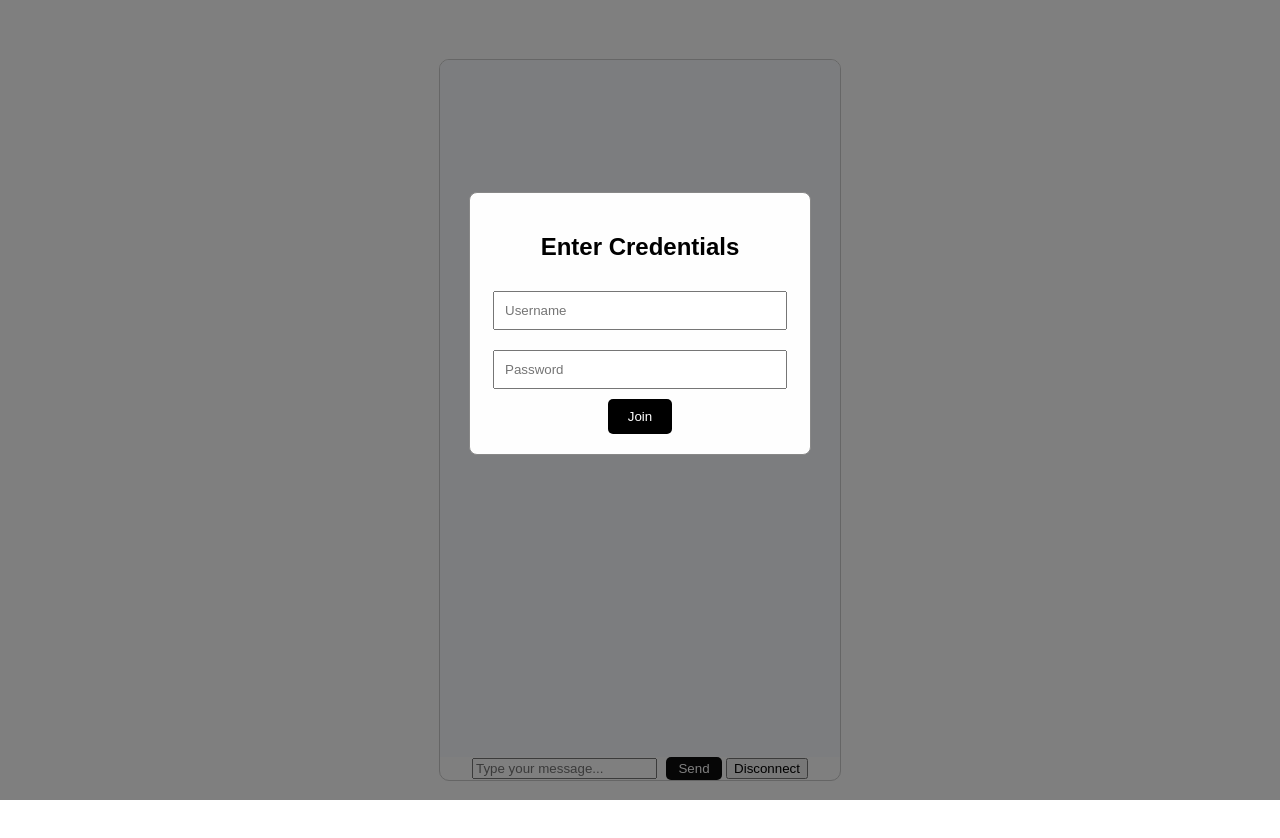
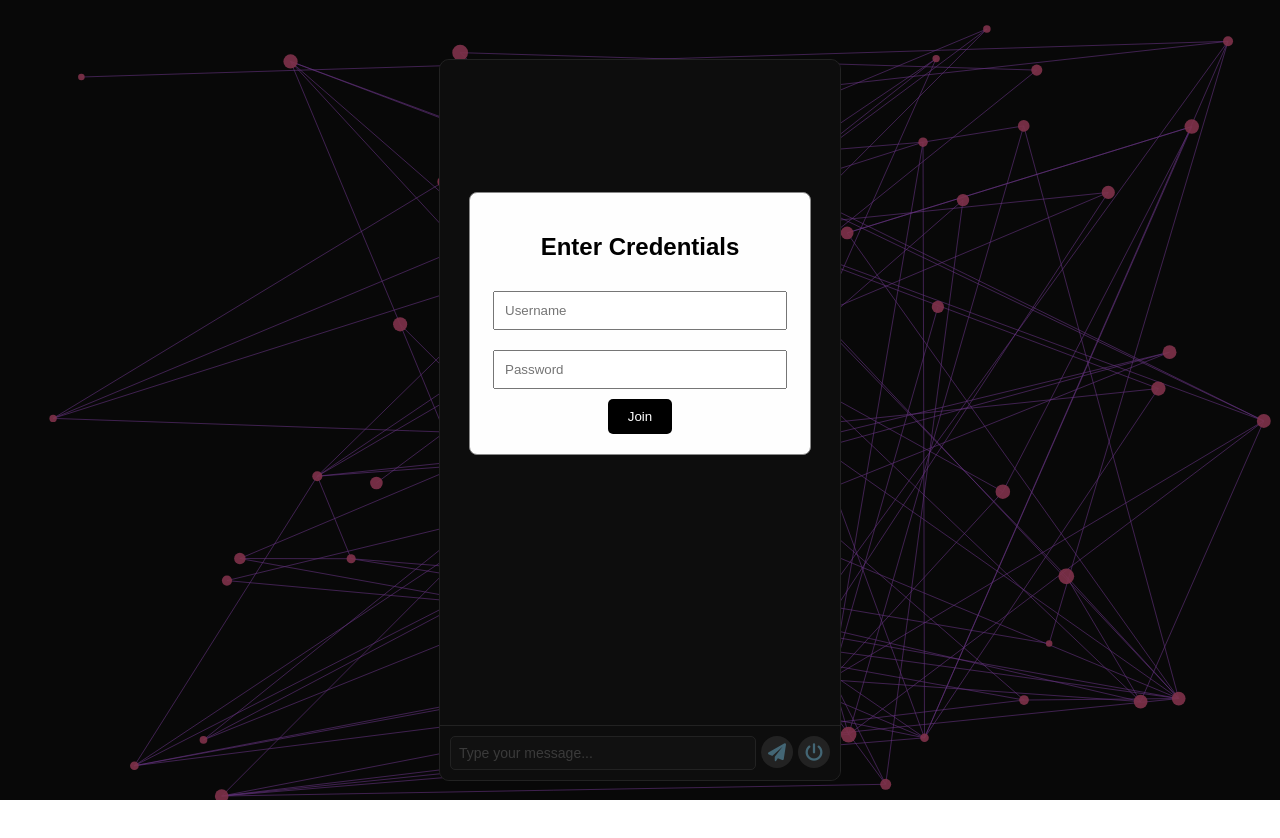
Before and after one commit to ShubhamYadav25/sncroniza, a website: page src/client/index.html in a window 1280 px wide. Drawn offline with Linux system fonts and the light colour scheme.

Commit message:
improved css

```diff
--- a/src/client/index.html
+++ b/src/client/index.html
@@ -5,10 +5,13 @@
     <meta charset="UTF-8">
     <meta name="viewport" content="width=device-width, initial-scale=1.0">
     <title>Clipboard Sync</title>
+    <link rel="stylesheet" href="https://cdnjs.cloudflare.com/ajax/libs/font-awesome/6.0.0-beta3/css/all.min.css">
     <link rel="stylesheet" href="styles.css">
 </head>
 
 <body>
+
+    <canvas id="neuralCanvas"></canvas>
 
     <!-- Auth -->
     <div id="authModal" class="modal">
@@ -30,9 +33,12 @@
         <div id="messagesContainer"></div>
         <div id="messageBox">
             <input type="text" id="clipboardText" placeholder="Type your message..." />
-            <button id="sendButton">Send</button>
-
-            <button id="disconnectButton">Disconnect</button>
+            <button id="sendButton">
+                <i class="fas fa-paper-plane"></i>
+            </button>
+            <button id="disconnectButton">
+                <i class="fas fa-power-off"></i>
+            </button>
         </div>
     </div>
 
--- a/src/client/script.js
+++ b/src/client/script.js
@@ -8,6 +8,7 @@ const userNameDisplay = document.getElementById('userNameDisplay');
 const sendButton = document.getElementById('sendButton');
 const disconnectButton = document.getElementById('disconnectButton');
 
+DrawNeuralNetWorkBackGroun();
 
 // Show the modal on page load
 window.onload = () => {
@@ -138,3 +139,118 @@ function displayMessage(sender, message, isSelf) {
     // Scroll to the latest message
     messagesContainer.scrollTop = messagesContainer.scrollHeight;
 }
+
+function DrawNeuralNetWorkBackGroun() {
+    // Get 2D canva
+    const canvas = document.getElementById('neuralCanvas');
+    const ctx = canvas.getContext('2d');
+
+    // Canvas fits the entire screen, we adjust its size dynamically:
+    function resizeCanvas() {
+        canvas.width = window.innerWidth;
+        canvas.height = window.innerHeight;
+    }
+    resizeCanvas();
+    window.addEventListener('resize', resizeCanvas);
+
+    //------------------------------------------------  Neural network data
+    /**
+     * Nodes: Represented as circles with x/y coordinates and radii.
+     * Connections: Lines connecting pairs of nodes.
+     */
+
+    const nodes = [];
+    const connections = [];
+
+    // Initialize neural network nodes and connections
+    function setupNeuralNetwork() {
+
+        /**
+         * node has properties like position (x, y), radius r, and movement velocity (vx, vy)
+         */
+        for (let i = 0; i < 50; i++) {
+            nodes.push({
+                x: Math.random() * canvas.width,
+                y: Math.random() * canvas.height,
+                r: Math.random() * 5 + 3,
+                vx: (Math.random() - 0.5) * 2, // Random velocity (-1 to 1)
+                vy: (Math.random() - 0.5) * 2, // Random velocity (-1 to 1)
+                hovered: false,
+            });
+        }
+
+        // Connections link two random nodes
+        for (let i = 0; i < 100; i++) {
+            connections.push({
+                a: nodes[Math.floor(Math.random() * nodes.length)], // Start node
+                b: nodes[Math.floor(Math.random() * nodes.length)], // End node
+            });
+        }
+    }
+
+    // Handle mouse movement
+    canvas.addEventListener('mousemove', (event) => {
+        const rect = canvas.getBoundingClientRect();
+        const mouseX = event.clientX - rect.left;
+        const mouseY = event.clientY - rect.top;
+
+        nodes.forEach((node) => {
+            const dx = node.x - mouseX;
+            const dy = node.y - mouseY;
+            const distance = Math.sqrt(dx * dx + dy * dy);
+
+            node.hovered = distance < node.r + 5; // Mark as hovered if within radius
+        });
+    });
+
+    /**
+     * Drawing the Neural Network Connections: Lines between connected nodes.Nodes: Circles, with special styling if hovered.
+     */
+    function drawNeuralNetwork() {
+        ctx.clearRect(0, 0, canvas.width, canvas.height);
+
+        // Draw connections
+        ctx.strokeStyle = 'rgba(200, 100, 255, 0.6)';
+        connections.forEach(({ a, b }) => {
+            ctx.beginPath();
+            ctx.moveTo(a.x, a.y);
+            ctx.lineTo(b.x, b.y);
+            ctx.stroke();
+        });
+
+        // Draw nodes
+        nodes.forEach((node) => {
+            ctx.beginPath();
+
+            if (node.hovered) {
+                ctx.fillStyle = 'rgba(255, 255, 100, 1)'; // Highlight hovered node
+                ctx.arc(node.x, node.y, node.r + 3, 0, Math.PI * 2);
+            } else {
+                ctx.fillStyle = 'rgba(255, 100, 150, 0.9)'; // Default color
+                ctx.arc(node.x, node.y, node.r, 0, Math.PI * 2);
+            }
+
+            ctx.fill();
+        });
+
+        /**
+         * Animating Nodes To make the nodes move:
+         * Update each node's position based on its velocity (vx, vy).
+         * Reverse velocity if the node hits the canvas edge (to "bounce").
+         */
+        nodes.forEach((node) => {
+            node.x += node.vx;
+            node.y += node.vy;
+
+            // Reverse direction if a node hits the edge
+            if (node.x < 0 || node.x > canvas.width) node.vx *= -1;
+            if (node.y < 0 || node.y > canvas.height) node.vy *= -1;
+        });
+
+        requestAnimationFrame(drawNeuralNetwork);
+    }
+
+    // Initialize and start the animation
+    setupNeuralNetwork();
+    drawNeuralNetwork();
+}
--- a/src/client/styles.css
+++ b/src/client/styles.css
@@ -79,96 +79,124 @@ textarea {
 #chatRoom {
     width: 400px;
     height: 90vh;
-    border: 1px solid #ccc;
+    border: 1px solid #444; /* Subtle border to match the dark theme */
     border-radius: 10px;
     display: flex;
     flex-direction: column;
     overflow: hidden;
-    background-color: #ffffff;
+    background-color: #222; /* Dark background for the chat room */
+    color: #e0e0e0; /* Light text color for readability */
 }
 
+/* Messages Container */
 #messagesContainer {
     flex: 1;
     overflow-y: auto;
     padding: 10px;
-    background-color: #f9fbff;
+    background-color: #1a1a1a; /* Slightly lighter dark background */
 }
 
+/* Chat Message Styles */
 .message {
-    margin: 4px 0; /* Reduced vertical spacing between messages */
-    padding: 6px 10px; /* Compact padding inside the message bubble */
-    border-radius: 10px;
-    font-size: 14px;
-    max-width: 70%;
+    margin: 6px 0; /* Slightly spaced messages */
+    padding: 8px 12px; /* Better padding for readability */
+    border-radius: 8px;
+    font-size: 14px; /* Balanced text size */
+    max-width: 80%; /* Adjust message bubble width */
     word-wrap: break-word;
     display: flex;
-    flex-direction: column; /* Stack username and message vertically */
+    flex-direction: column; /* Stack username and message */
 }
 
-.message .username {
-    font-size: 12px; /* Smaller font for username */
-    font-weight: bold;
-    margin-bottom: 5px; /* Space between username and message text */
-    color: #555; /* Optional: Slightly muted color for username */
+/* Self (Sender's) Messages */
+.message.self {
+    background-color: #0056b3; /* Deep blue bubble for sender's messages */
+    color: #ffffff; /* White text for good contrast */
+    align-self: flex-end;
+    margin-left: auto;
+    text-align: right;
 }
 
-.message span {
-    font-size: 13px; /* Medium font for message content */
-    color: #000; /* Optional: Default text color */
+/* Other (Receiver's) Messages */
+.message.other {
+    background-color: #444; /* Gray bubble for received messages */
+    color: #ffffff; /* White text for readability */
+    align-self: flex-start;
+    margin-right: auto;
+    text-align: left;
 }
 
-.message.self {
-    background-color: #c9f8e8;
-    /* Light green for sender's message */
-    align-self: flex-end;
-    /* Pushes to the right in flexbox */
-    margin-left: auto;
-    /* Adds space to the left to align on the right */
-    text-align: right;
-    /* Align text to the right */
+/* Username Styling */
+.message .username {
+    font-size: 12px;
+    font-weight: bold;
+    margin-bottom: 4px;
+    color: #87ceeb; /* Light blue for usernames */
 }
 
-.message.other {
-    background-color: #e0e0e0;
-    /* Light grey for receiver's message */
-    align-self: flex-start;
-    /* Pushes to the left in flexbox */
-    margin-right: auto;
-    /* Adds space to the right to align on the left */
-    text-align: left;
-    /* Align text to the left */
+/* Input Container */
+#messageBox {
+    display: flex;
+    padding: 10px;
+    background-color: #1a1a1a;
+    border-top: 1px solid #444;
 }
 
-#messageInputContainer {
-    display: flex;
-    padding: 10px;
-    background-color: #f1f1f1;
-    border-top: 1px solid #ccc;
-}
-
-#messageInput {
+/* Input Field */
+#clipboardText {
     flex: 1;
     padding: 8px;
     font-size: 14px;
-    border: 1px solid #ffffff;
+    border: 1px solid #444;
     border-radius: 5px;
+    background-color: #222;
+    color: #e0e0e0; /* Light text for input field */
+}
+
+#sendButton,
+#disconnectButton {
+    display: flex;
+    align-items: center;
+    justify-content: center;
+    width: 32px; /* Small square buttons */
+    height: 32px;
+    background-color: #444; /* Neutral dark background */
+    color: #87ceeb; /* Light blue icon color */
+    border: none;
+    border-radius: 50%; /* Circular buttons */
+    cursor: pointer;
+    font-size: 18px; /* Icon size */
+    transition: background-color 0.3s, transform 0.2s;
 }
 
 #sendButton {
-    padding: 4px 12px;
     margin-left: 5px;
-    background-color: #0d0d0d;
-    color: #fff;
-    border: none;
-    border-radius: 5px;
-    cursor: pointer;
+    margin-right: 5px; /* Adds space between send and disconnect buttons */
 }
 
 #sendButton:hover {
-    background-color: #0056b3;
+    background-color: #0056b3; /* Dark blue on hover */
+    color: #ffffff; /* White icon on hover */
+    transform: scale(1.1); /* Slight zoom on hover */
+}
+
+#disconnectButton:hover {
+    background-color: #ff4500; /* Red on hover */
+    color: #ffffff; /* White icon on hover */
+    transform: scale(1.1); /* Slight zoom on hover */
 }
 
 .username {
     font-weight: bold;
     margin-right: 5px;
 }
+
+canvas#neuralCanvas {
+    position: fixed;
+    top: 0;
+    left: 0;
+    width: 100%;
+    height: 100%;
+    z-index: -1; /* Place it behind all other elements */
+    background-color: #111;
+  }
```
